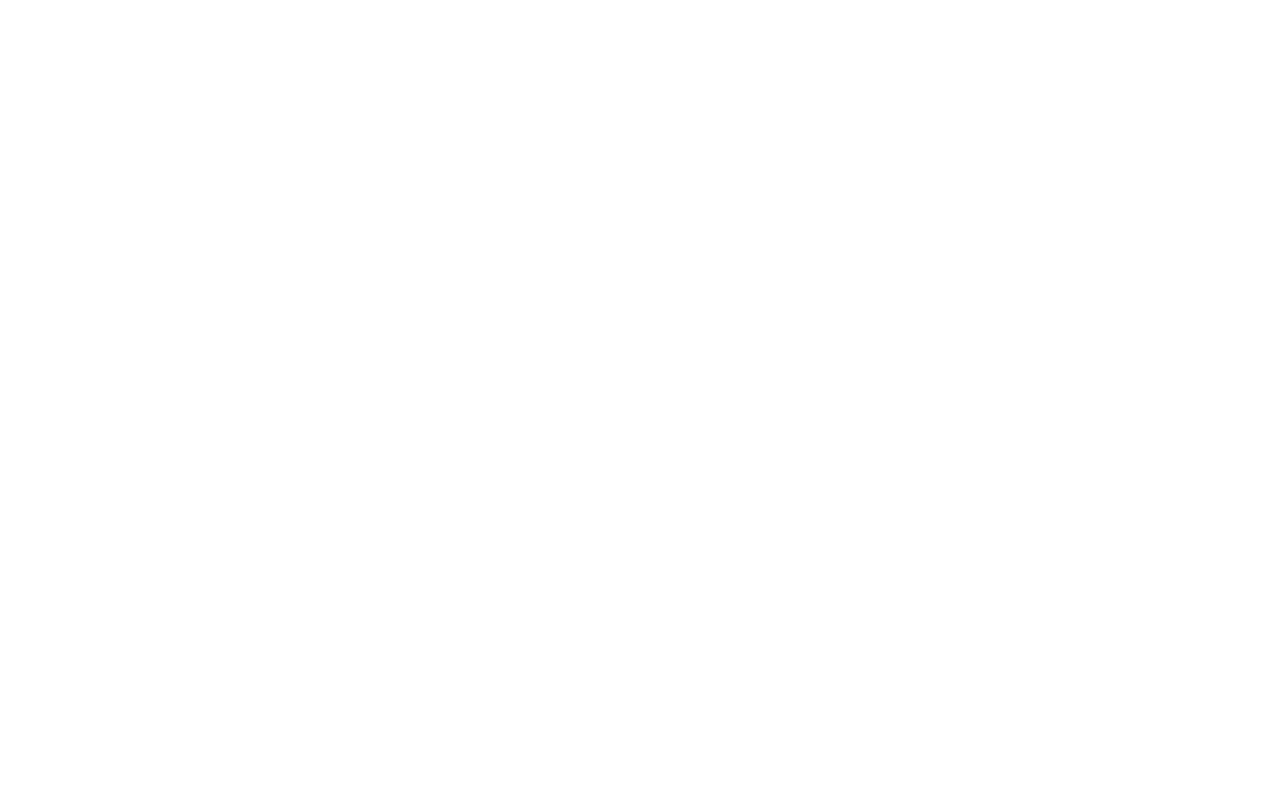
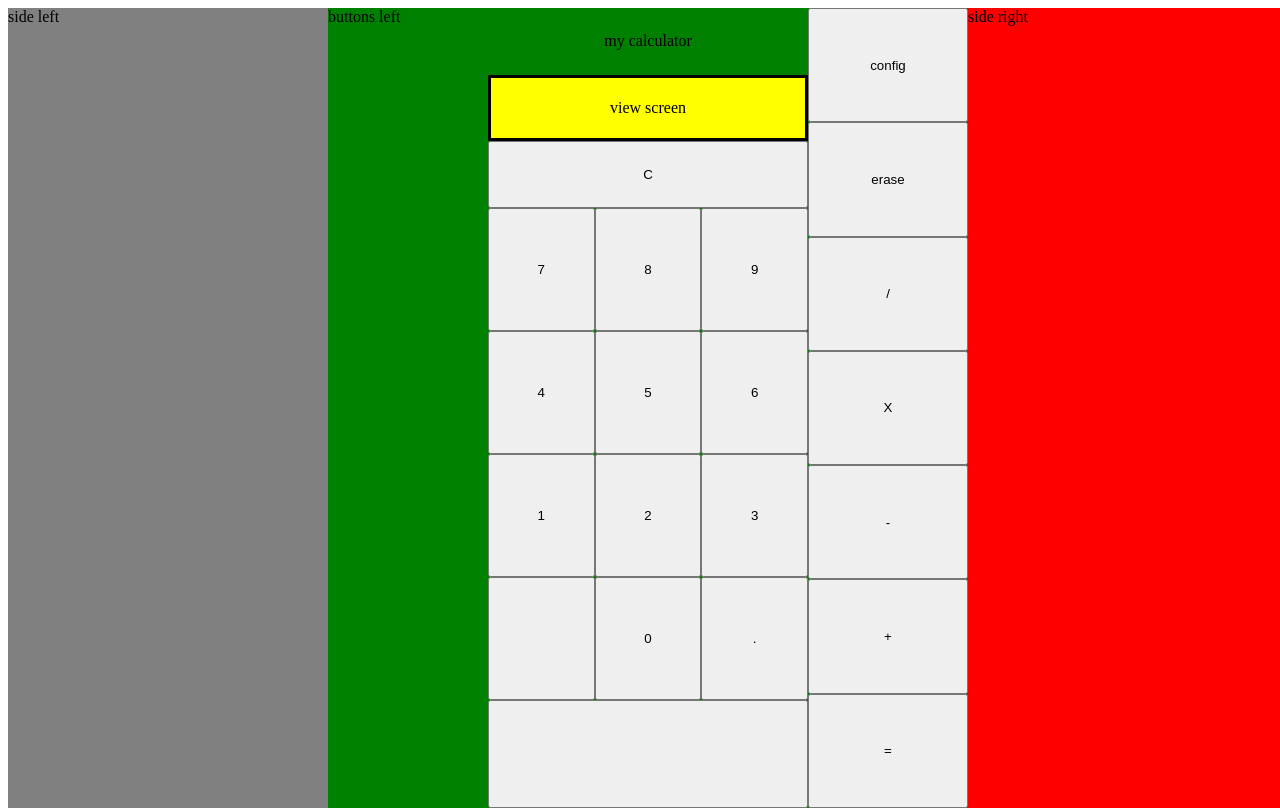
Before and after one commit to InbalKimhi/exercise-week-3, a website: page index.html in a window 1280 px wide. Drawn offline with Linux system fonts and the light colour scheme.

Commit message:
start of layout

```diff
--- a/index.html
+++ b/index.html
@@ -1,16 +1,55 @@
 <!DOCTYPE html>
 <html>
+    <head>
+        <link rel="stylesheet" href="output.css">
+    </head>
     <body>
         <div id="history">
-
+            side left
         </div>
 
         <div id="main">
+            <section class="side-left">
+                buttons left
+            </section>
+
+            <section class="view">
+                <div>my calculator</div>
+                <div id="screen">view screen</div>
+                <button>C</button>
+            </section>
+
+            <section class="main-buttons">
+                <button class="number-buttons">7</button>
+                <button class="number-buttons">8</button>
+                <button class="number-buttons">9</button>
+                <button class="number-buttons">4</button>
+                <button class="number-buttons">5</button>
+                <button class="number-buttons">6</button>
+                <button class="number-buttons">1</button>
+                <button class="number-buttons">2</button>
+                <button class="number-buttons">3</button>
+                <button class="number-buttons"></button>
+                <button class="number-buttons">0</button>
+                <button class="number-buttons">.</button>
+                <button class="number-buttons" id="empty"></button>
+
+            </section>
+
+            <section class="right-side">
+                <button>config</button>
+                <button>erase</button>
+                <button>/</button>
+                <button>X</button>
+                <button>-</button>
+                <button>+</button>
+                <button>=</button>
+            </section>
 
         </div>
 
         <div id="scientific">
-
+            side right
         </div>
 
     </body>
--- a/style.scss
+++ b/style.scss
@@ -1,22 +1,74 @@
 html{
     height: 100%;
+    width:100%;
 
     body{
-        display: flex;
-        flex-direction: row;
+        display: grid;
+        grid-template-columns: 1fr 2fr 1fr;
+        grid-template-areas: "his main sci";
         height: 100%;
-
+        width: 100%;
 
         #history{
-            order: 1;
+            grid-area: his;
+            background-color: grey;
         }
 
         #main{
-            order: 2;
+            grid-area: main;
+            background-color: green;
+            display: grid;
+            grid-template-columns: 1fr 2fr 1fr;
+            grid-template-rows: 1fr 3fr;
+            grid-template-areas: "left view-point right"
+                                 "left numbers right";
+
+            .side-left{
+                grid-area: left;
+            }
+
+            .main-buttons{
+                grid-area: numbers;
+                display: grid;
+                grid-template-columns: 1fr 1fr 1fr;
+
+                #empty{
+                    grid-column: 1/-1;
+                }
+
+            }
+
+            .view{
+                grid-area:view-point;
+                display: grid;
+                grid-template-rows: 1fr 1fr 1fr;
+
+                div{
+                    display: flex;
+                    align-items: center;
+                    justify-content: center;
+                }
+
+                #screen{
+                    background-color: yellow;
+                    border: solid black;
+                    display: flex;
+                    align-items: center;
+                    justify-content: center;
+
+                }
+            }
+
+            .right-side{
+                grid-area: right;
+                display: grid;
+                grid-template-rows: repeat(7,1fr)
+            }
         }
 
         #scientific{
-            order: 3;
+            grid-area: sci;
+            background-color: red;
         }
     }
 }
```
Also changed, not shown: output.css, 1 other file.
